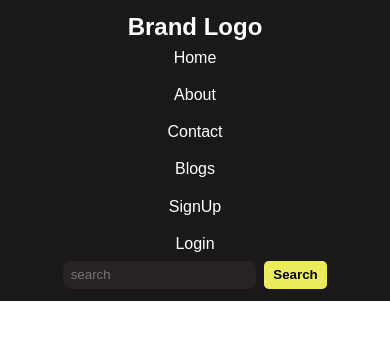
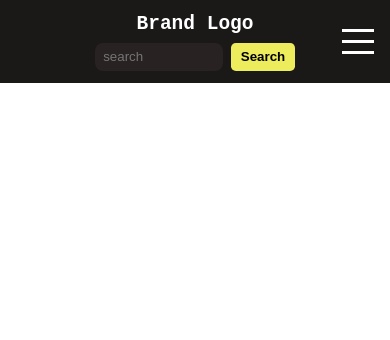
Before and after one commit to GautamRaj-1200/machine-coding-react-vanilla-css, a React (Vite) app: page / in a window 390 px wide. Shown: the top 340 px of the page. Built offline with nearby package versions, Linux system fonts and the light colour scheme.

Commit message:
Add NAVBAR WITH SEARCH responsiveness

```diff
--- a/src/components/Navbar/Navbar.tsx
+++ b/src/components/Navbar/Navbar.tsx
@@ -1,5 +1,12 @@
+import { useState } from "react";
 import "./navbar.css";
 const Navbar = () => {
+  const [navbarVisible, setNavbarVisible] = useState<boolean>(false);
+
+  const toggleNavbar = () => {
+    setNavbarVisible(!navbarVisible);
+  };
+  console.log(navbarVisible);
   return (
     <>
       <header className="header">
@@ -7,7 +14,7 @@ const Navbar = () => {
           <div className="navbar__logo">
             <h1>Brand Logo</h1>
           </div>
-          <ul className="navbar__list">
+          <ul className={`navbar__list ${navbarVisible ? "active" : ""}`}>
             <li className="navbar__item">
               <a href="#" className="navbar__link">
                 Home
@@ -45,6 +52,23 @@ const Navbar = () => {
             <input placeholder="search" className="navbar__search" />
             <button className="navbar__search-btn">Search</button>
           </div>
+          <div onClick={toggleNavbar} className="navbar__hamburger">
+            <div
+              className={`navbar__hamburger-bar navbar__hamburger-bar1 ${
+                navbarVisible ? "active" : ""
+              }`}
+            ></div>
+            <div
+              className={`navbar__hamburger-bar navbar__hamburger-bar2 ${
+                navbarVisible ? "active" : ""
+              }`}
+            ></div>
+            <div
+              className={`navbar__hamburger-bar navbar__hamburger-bar3 ${
+                navbarVisible ? "active" : ""
+              }`}
+            ></div>
+          </div>
         </nav>
       </header>
     </>
--- a/src/components/Navbar/navbar.css
+++ b/src/components/Navbar/navbar.css
@@ -1,5 +1,6 @@
 .header {
   background-color: #1b1818;
+  font-family: monospace;
 }
 .header__logo {
   color: rgb(236, 236, 93);
@@ -50,7 +51,9 @@
   font-weight: 600;
   border-radius: 0.3rem;
 }
-
+.navbar__hamburger {
+  display: none;
+}
 @media screen and (max-width: 886px) {
   .navbar {
     flex-direction: column;
@@ -64,5 +67,44 @@
 @media screen and (max-width: 624px) {
   .navbar__list {
     flex-direction: column;
+    transform: translateX(-100vw);
+    background-color: #1b1818;
+    width: 100vw;
+    position: absolute;
+    top: 5.56875rem; /*89.1px*/
+    transition: transform 0.3s ease-in-out;
+    padding-bottom: 0.5rem;
+  }
+  .active {
+    transform: translateX(0);
+  }
+  .navbar__search {
+    width: 8rem;
+  }
+  .navbar__hamburger {
+    display: block;
+    display: flex;
+    flex-direction: column;
+    gap: 0.5rem;
+    position: absolute;
+    right: 1rem;
+    cursor: pointer;
+  }
+  .navbar__hamburger-bar {
+    width: 2rem;
+    height: 0.2rem;
+    background-color: #fff;
+    transition: all 0.3s ease;
+  }
+
+  /* Hamburger bar animation */
+  .navbar__hamburger-bar1.active {
+    transform: rotate(45deg) translateY(1rem);
+  }
+  .navbar__hamburger-bar2.active {
+    opacity: 0; /* Hide the middle bar */
+  }
+  .navbar__hamburger-bar3.active {
+    transform: rotate(-45deg) translateY(-1rem);
   }
 }
```
